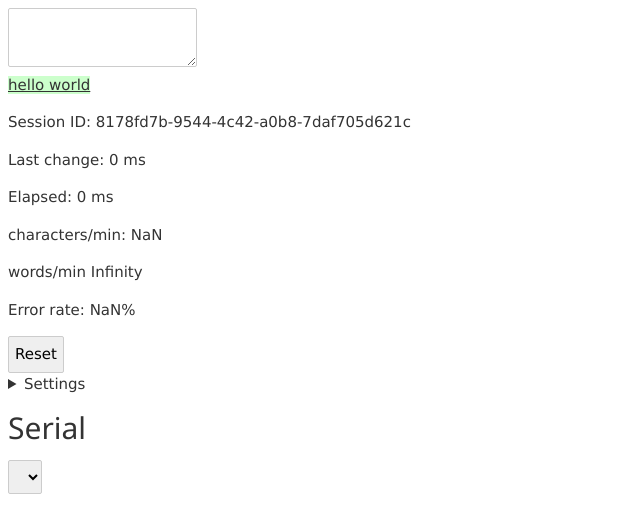
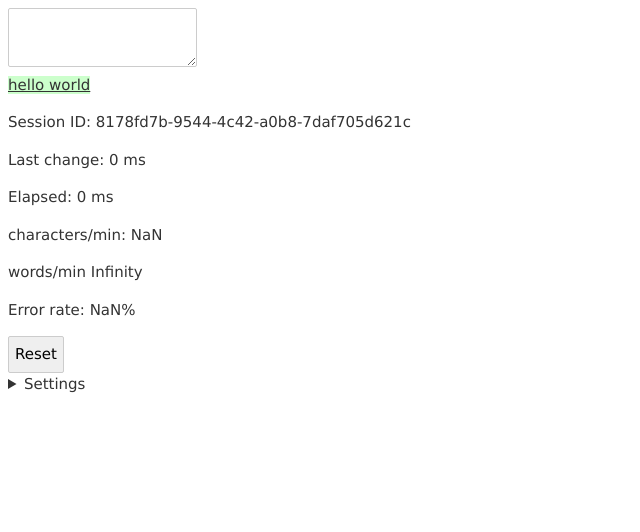
Before and after one commit to nyiyui/kyokukey, a Svelte app: page / in a window 1280 px wide. Shown: the top 532 px of the page, without its empty margins (0-640 px from the left). Built offline with nearby package versions, Linux system fonts and the light colour scheme.

Commit message:
focus textarea on reset

```diff
--- a/src/App.svelte
+++ b/src/App.svelte
@@ -2,8 +2,10 @@
   import "./base.scss";
   import { v4 as uuidv4 } from "uuid";
   import diff_match_path from "diff-match-patch";
+  import Serial from "./Serial.svelte";
 
   let text: string = "";
+  let textarea: HTMLTextAreaElement;
   let result: HTMLDivElement;
   let target = "hello world";
   let errCount = 0;
@@ -34,6 +36,7 @@
 
   function reset() {
     text = "";
+    textarea.focus();
     lastChange = Date.now();
     elapsed = Date.now();
   }
@@ -46,7 +49,7 @@
 </svelte:head>
 
 <main>
-  <textarea bind:value={text} />
+  <textarea bind:this={textarea} bind:value={text} />
   <div id="result" bind:this={result} />
   <aside>
     <p>Session ID: {currentUUID}</p>
@@ -75,18 +78,6 @@
     </details>
   </aside>
   {#if 'serial' in navigator}
-    <section id="serial">
-      <h2>Serial</h2>
-      <select name="port" id="port">
-        {#await navigator.serial.getPorts()}
-	{:then ports}
-          {#each ports as port}
-            <option value={port.path}>{port.path}</option>
-          {/each}
-	{:catch error}
-	  <span class="error">{error.message}</span>
-        {/await}
-      </select>
-    </section>
+    <Serial />
   {/if}
 </main>
--- /dev/null
+++ b/src/Serial.svelte
@@ -0,0 +1,5 @@
+<script lang="ts">
+</script>
+
+<section>
+</section>
```
